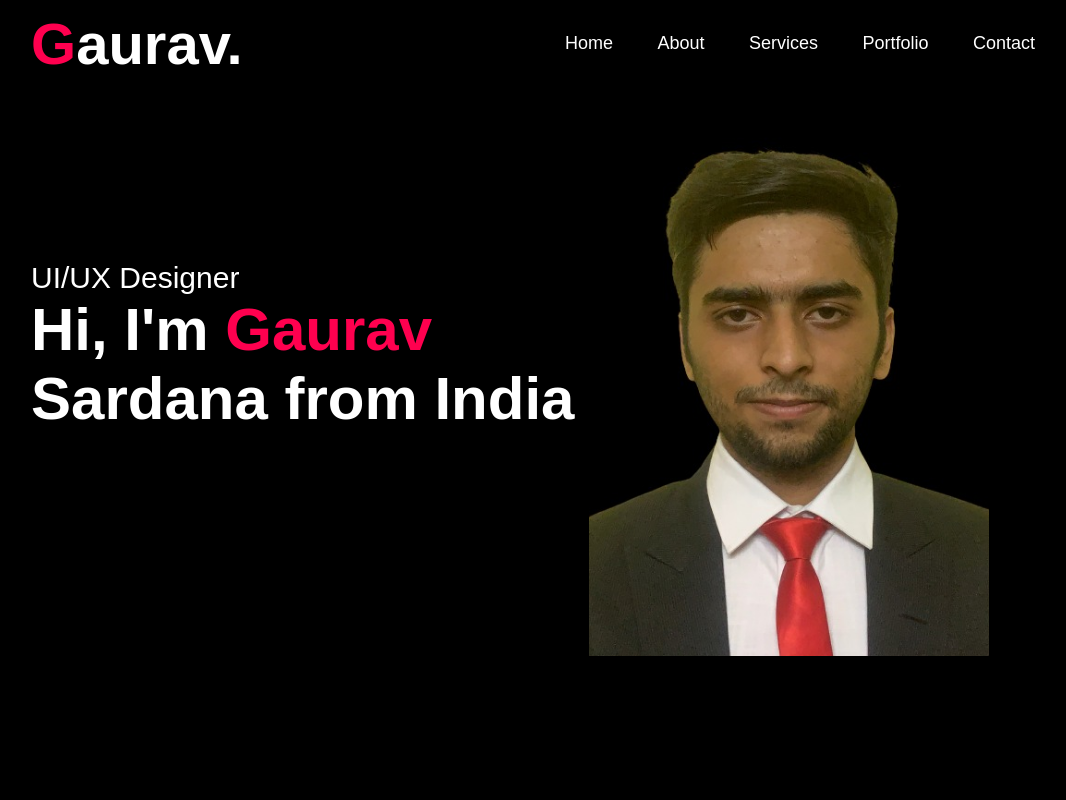
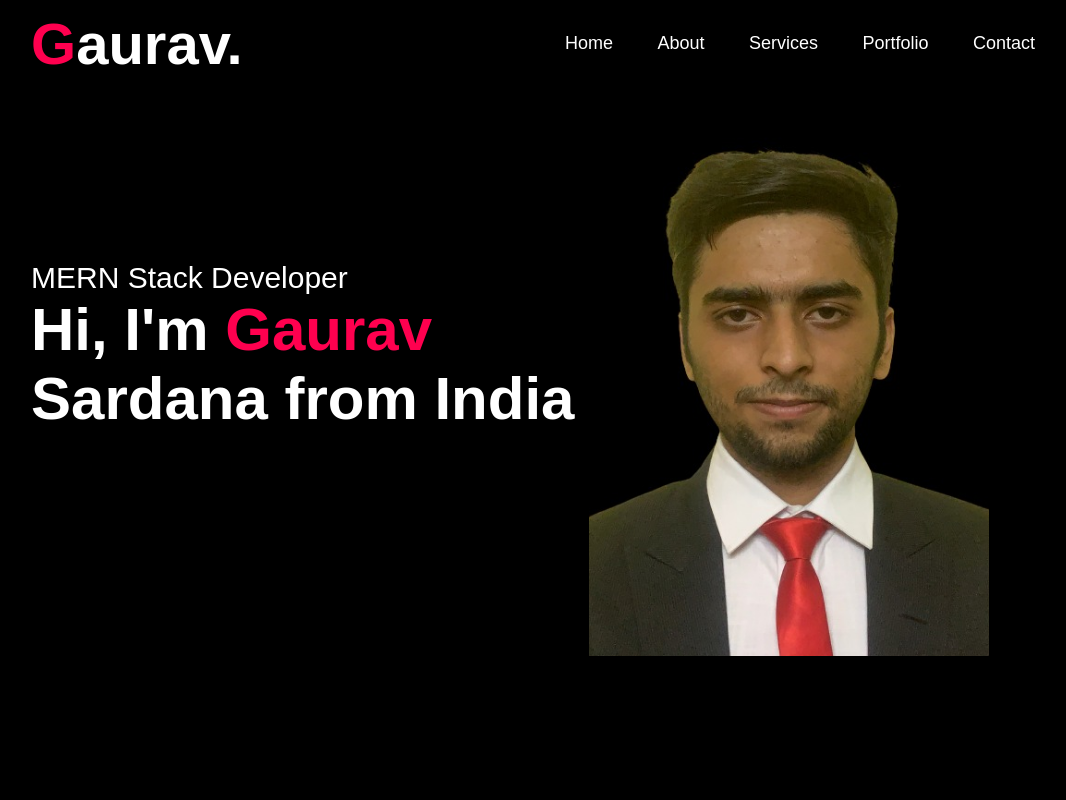
Before and after one commit to gauravsardana4245/Personal-Portfolio, a plain HTML site: page index.html in a window 1280 px wide. Shown: the top 800 px of the page, without its empty margins (97-1163 px from the left). Drawn offline with Linux system fonts and the light colour scheme.

Commit message:
Update index.html

```diff
--- a/index.html
+++ b/index.html
@@ -26,7 +26,7 @@
             <i class="fa-solid fa-bars" onclick='showmenu()'></i>
         </nav>
         <div class="header-text">
-            <p>UI/UX Designer</p>
+            <p>MERN Stack Developer</p>
             <h1>Hi, I'm <span> Gaurav</span> <br> Sardana from India</h1>
         </div>
         </div>
```
